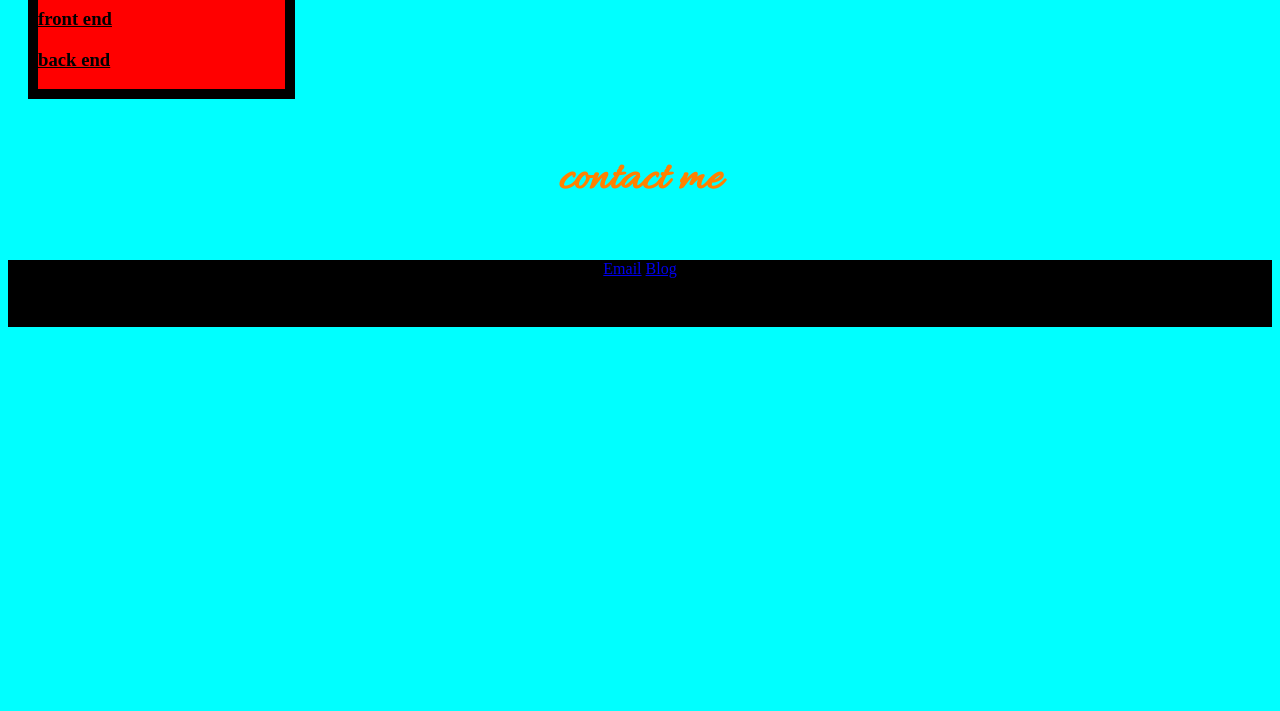
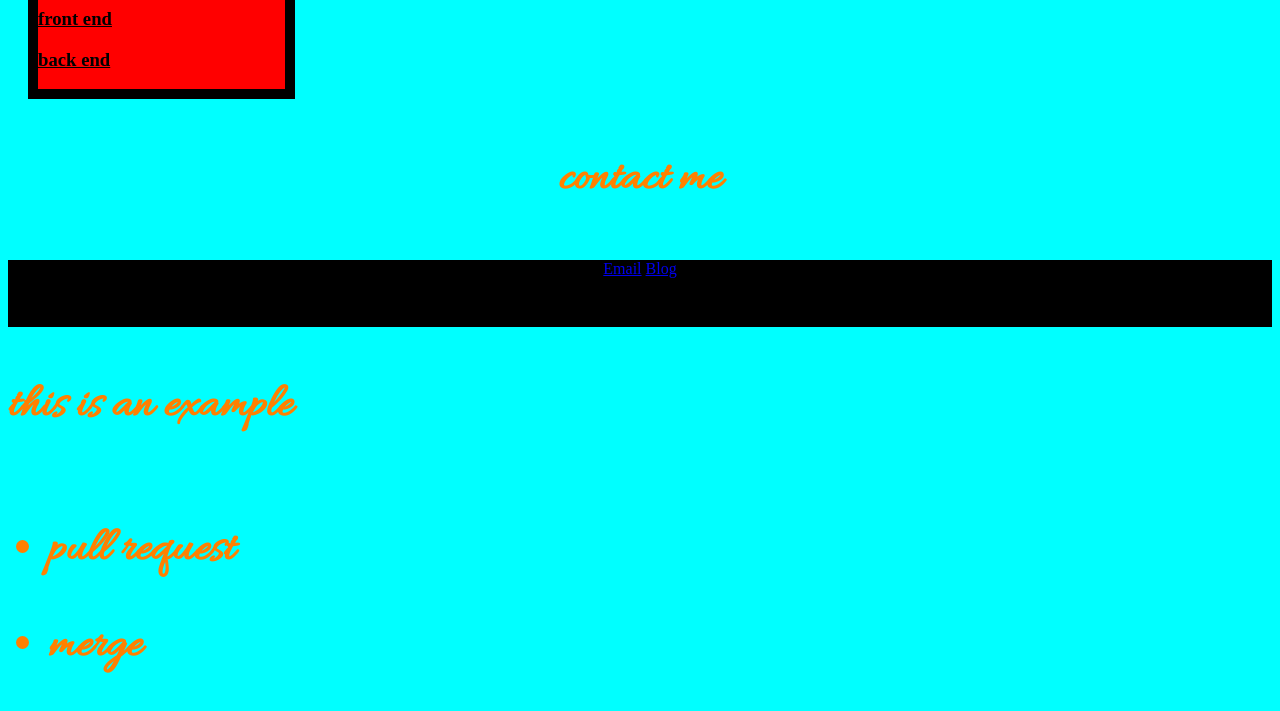
Before and after one commit to shreya-shresth10/project1, a plain HTML site: page index.html in a window 1280 px wide. Shown: the part 645-1356 px from the top of the page. Before the commit the page ends 980 px from the top, so only its background shows below. Drawn offline with Linux system fonts and the light colour scheme; files that its build step writes are made by us from their sources.

Commit message:
Update index.html

```diff
--- a/index.html
+++ b/index.html
@@ -62,6 +62,14 @@
        <p>© 2020 shreya shresth.</p>
       </center>
       </div>
+     <div class="testing">
+       <h1>this is an example<h1>
+         <ul>
+          <li>pull request</li>
+          <li>merge</li>
+        </ul>
+     </div>
+
 
 
    </div>
```
